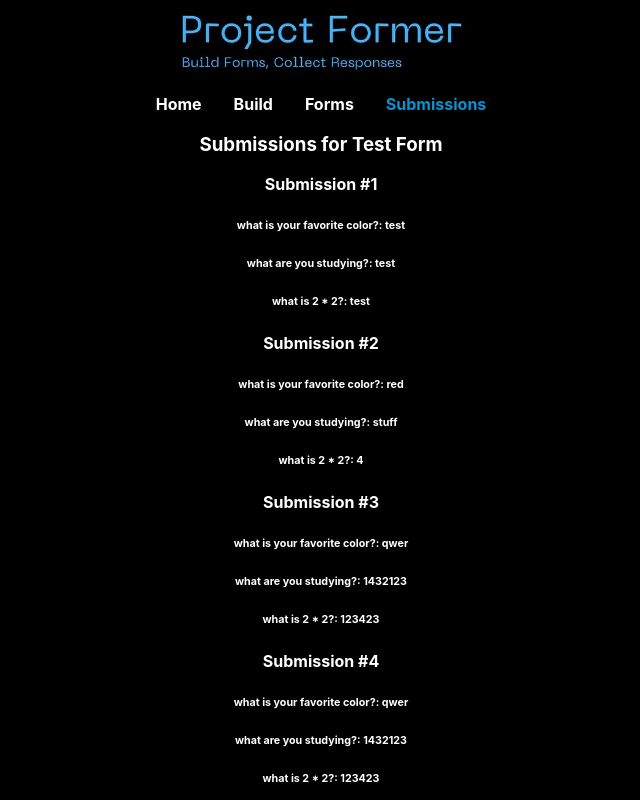
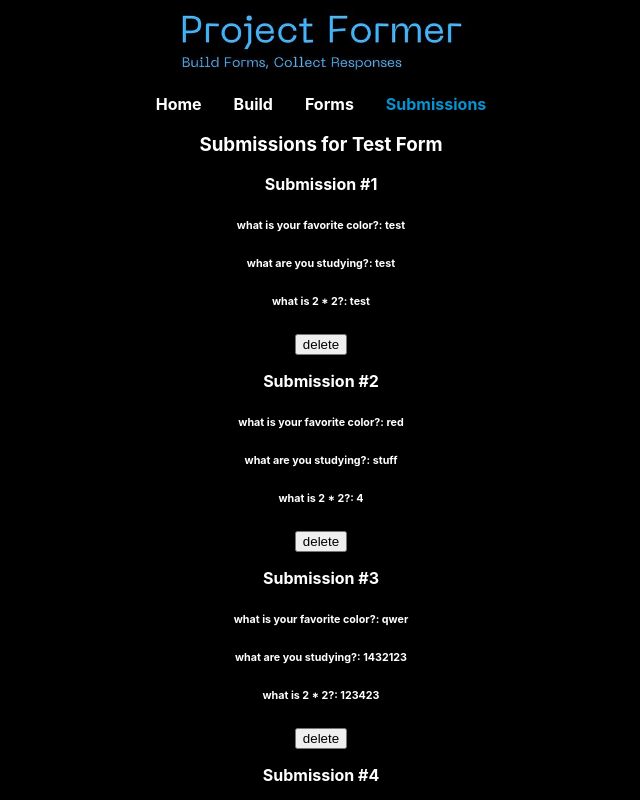
Before and after one commit to astania/project-former, a React (Create React App) app: page /submissions in a window 1280 px wide. Shown: the top 800 px of the page, without its empty margins (319-959 px from the left). Built offline with nearby package versions, Linux system fonts and the light colour scheme; data requests are answered from the project's data file.

Commit message:
delete FormBuilder component

```diff
--- a/src/components/forms/Submission.js
+++ b/src/components/forms/Submission.js
@@ -9,11 +9,15 @@ function Submission({ sub, submissionsForThisForm }) {
     //remove first form name element from sub array
     const elementsToDisplay = sub.filter(entry => sub.indexOf(entry) > 0)
 
+    const handleDelete = () => {
+        console.log(sub)
+    }
 
     return (
         <div>
             <p><b>Submission #{responseNumber}</b></p>
             {elementsToDisplay.map(element => <SubmissionResponse element={element} key={uuidv4()}/>)}
+            <button onClick={handleDelete}>delete</button>
         </div>
     )
 }
```
Also changed, not shown: src/components/forms/FormBuilder.js (deleted, +0 -7 lines).
